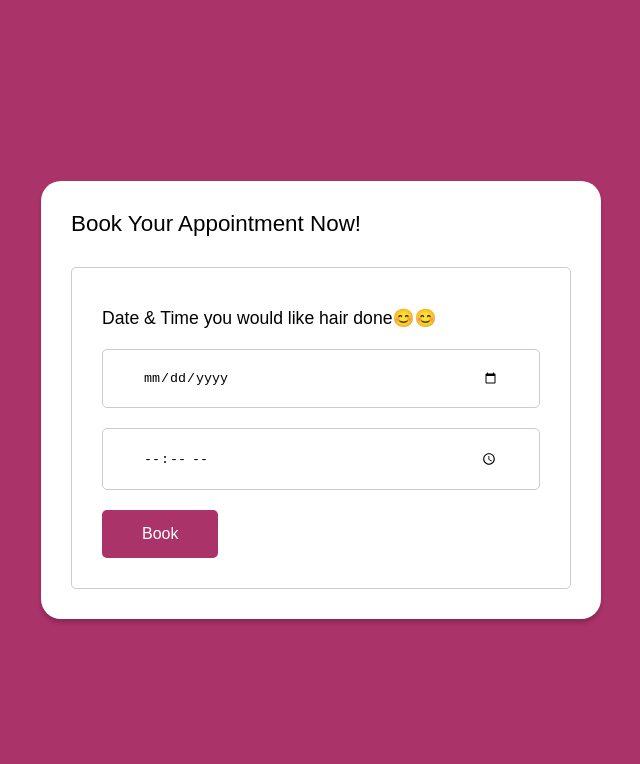
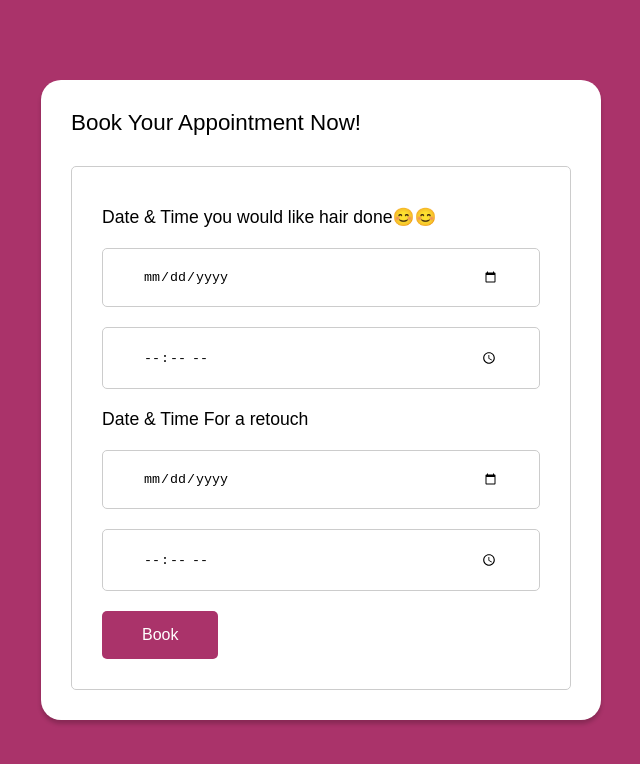
Before and after one commit to sylvia-boyani/do-my-hair, a React (Create React App) app: page / in a window 1280 px wide. Both pictures are taken after typing "name@example.com", "Sample123" into the empty fields and a click on the button "Submit". Shown: the top 764 px of the page, without its empty margins (319-959 px from the left). Built offline with nearby package versions, Linux system fonts and the light colour scheme.

Commit message:
edit book-form

```diff
--- a/src/components/Home.js
+++ b/src/components/Home.js
@@ -74,13 +74,13 @@ const Home = () => {
             <div className="inputData">
               <input type="time" name="" id="book-time" />
             </div>
-            {/* <div className="txt">Date & Time you would like to leave</div>
+            <div className="txt">Date & Time For a retouch</div>
             <div className="inputData">
               <input type="date" name="" id="leave-date" />
             </div>
             <div className="inputData">
               <input type="time" name="" id="leave-time" />
-            </div> */}
+            </div>
             <div className="book">
                 <button type="submit">Book</button>
             </div>
```
